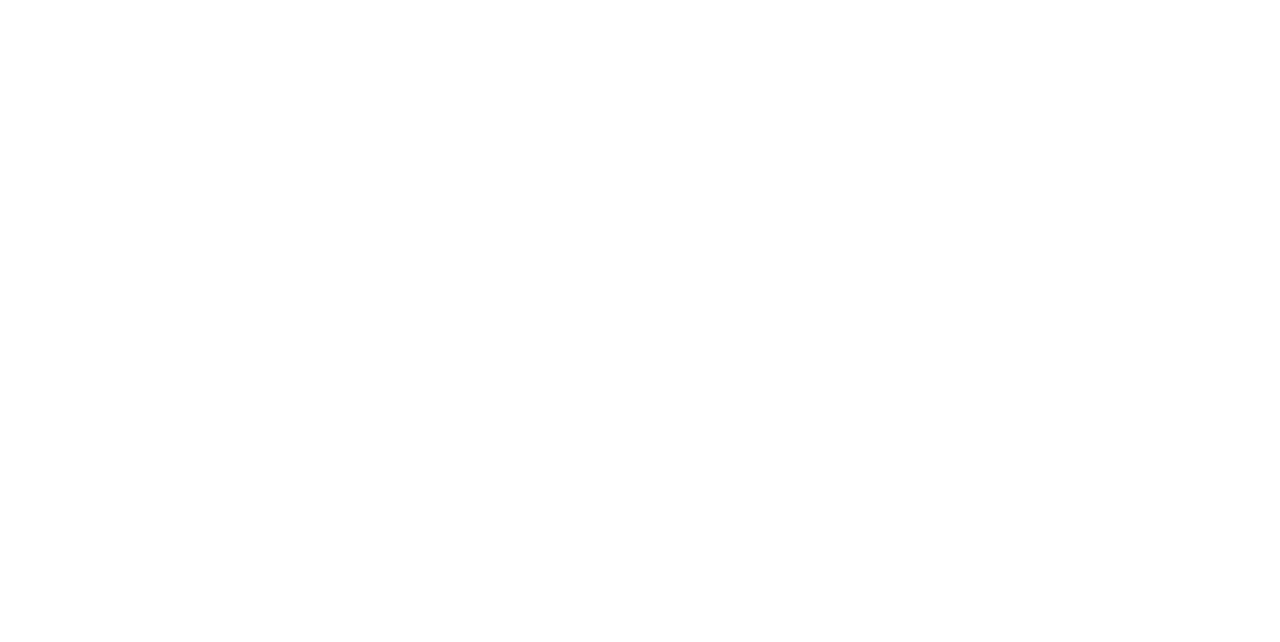
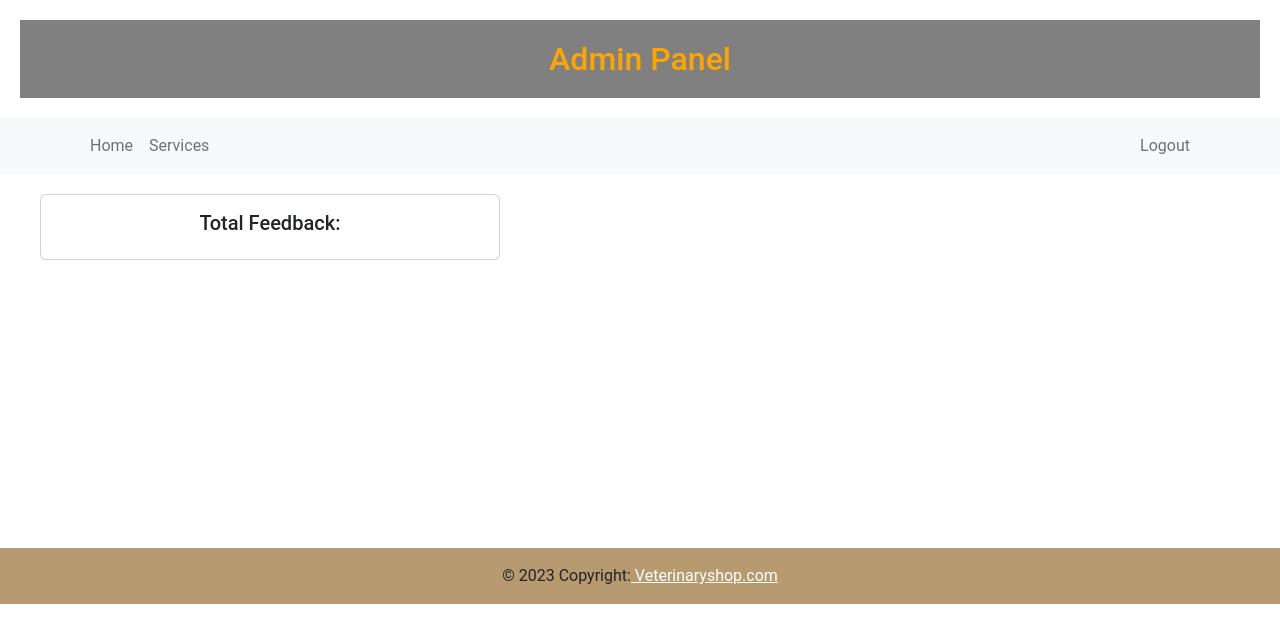
Before and after one commit to 00siam/vetenaryShop, a React (Create React App) app in the folder frontEnd/: page /adminDash in a window 1280 px wide. Before the commit this address had no page. Shown: the top 642 px of the page. Built offline with nearby package versions, Linux system fonts and the light colour scheme; no server answers.

Commit message:
admin panel add

```diff
--- /dev/null
+++ b/frontEnd/src/Admin/AdminDash.jsx
@@ -0,0 +1,66 @@
+import React, { useState, useEffect } from "react";
+import Axios from "axios";
+
+import AdminNav from "./AdminNav";
+
+import Footer from "../Footer/Footer";
+
+const AdminServices = () => {
+
+  const [counter, setCounter] = useState([]);
+
+  useEffect(() => {
+    const fetchServices = async () => {
+      try {
+        console.log("handle clicked start ....");
+        const res = await Axios.get("http://localhost:3001/adminDash");
+        setCounter(res.data.length);
+        // console.log("length: ", res.data.length);
+        // console.log("handle clicked end ....");
+      } catch (err) {
+        console.log(err);
+      }
+    };
+    fetchServices();
+  }, []);
+
+  return (
+    <>
+      <AdminNav />
+
+      {/*  backgroundColor: "red", */}
+      <div style={{marginLeft: 20, width:"80%"}}>
+        <div class="row">
+          <div class="col-sm-6">
+            <div class="card" style={{margin:20}}>
+              <div class="card-body">
+                <h5 class="card-title">Total Feedback: </h5>
+                <p class="card-text">
+                  { counter }
+                </p>
+              </div>
+            </div>
+          </div>
+          {/* <div class="col-sm-6">
+            <div class="card" style={{margin:20}}>
+              <div class="card-body">
+                <h5 class="card-title">Total service</h5>
+                <p class="card-text">
+                  5
+                </p>
+              </div>
+            </div>
+          </div> */}
+
+        </div>
+      </div>
+
+      {/* footer  */}
+      <div style={{ marginTop: 268 }}>
+        <Footer />
+      </div>
+    </>
+  );
+};
+
+export default AdminServices;
--- /dev/null
+++ b/frontEnd/src/Admin/AdminNav.jsx
@@ -0,0 +1,42 @@
+import React from 'react'
+import Container from "react-bootstrap/Container";
+import Nav from "react-bootstrap/Nav";
+import Navbar from "react-bootstrap/Navbar";
+
+const adminNav = () => {
+  return (
+    <div>
+        <div>
+        <h2
+          style={{
+            color: "orange",
+            margin: 20,
+            padding: 20,
+            backgroundColor: "grey",
+          }}
+        >
+          Admin Panel
+        </h2>
+      </div>
+
+      <Navbar expand="md" bg="light" variant="light" className="text-secondary">
+        <Container>
+          <Navbar.Toggle aria-controls="responsive-navbar-nav" />
+          <Navbar.Collapse id="responsive-navbar-nav">
+            <Nav className="me-auto ">
+              <Nav.Link href="/adminDash">Home</Nav.Link>
+              <Nav.Link href="/adminServices">Services</Nav.Link>
+
+            </Nav>
+
+            <Nav>
+              <Nav.Link href="/adminlogin">Logout</Nav.Link>
+            </Nav>
+          </Navbar.Collapse>
+        </Container>
+      </Navbar>
+    </div>
+  )
+}
+
+export default adminNav
--- a/frontEnd/src/Admin/AdminServices.jsx
+++ b/frontEnd/src/Admin/AdminServices.jsx
@@ -2,12 +2,11 @@
 import Table from "react-bootstrap/Table";
 import Axios from "axios";
 
-import Nav from "../NabBar/Nav";
+import AdminNav from "./AdminNav";
 import Footer from "../Footer/Footer";
 
 const AdminServices = () => {
   const [adminContact, setAdminContact] = useState([]);
-
 
   useEffect(() => {
     const fetchServices = async () => {
@@ -25,28 +24,28 @@
   }, []);
 
   const handleDeleteClick = async (id) => {
-    try{
-      console.log("handle deltected click start ")
+    try {
+      console.log("handle deltected click start ");
       console.log("id is: ", id);
-      await Axios.delete("http://localhost:3001/adminSerivices/"+id)
+      await Axios.delete("http://localhost:3001/adminSerivices/" + id);
       window.location.reload();
       console.log("handle deleted click end");
-    }catch(err){
-      console.log(err)
+    } catch (err) {
+      console.log(err);
     }
-  }
+  };
 
   return (
     <>
-      <Nav />
+      <AdminNav />
 
       <div>
-        <h2 style={{ color: "orange", marginTop: 80 }}>
-          Contact Information Table
+        <h2 style={{ color: "orange"}}>
+          Feedback Information Table
         </h2>
       </div>
 
-      <div className="admin" style={{margin:20, padding: 20}}>
+      <div className="admin" style={{ margin: 20, padding: 20 }}>
         <Table striped>
           <thead>
             <tr>
@@ -58,13 +57,23 @@
           </thead>
 
           {adminContact.map((contact, i) => (
-            <tbody  key={ contact.id } >
-             {/* map er porei must key = {}  dite hobe na hole error dibe  */}
+            <tbody key={contact.id}>
+              {/* map er porei must key = {}  dite hobe na hole error dibe  */}
               <tr>
-                <td> { contact. name} </td>
-                <td> { contact. email} </td>
-                <td> { contact. message} </td>
-                <td> <button type="button" onClick={()=>handleDeleteClick( contact.id )} className="btn btn-danger"> Delete </button></td>
+                <td> {contact.name} </td>
+                <td> {contact.email} </td>
+                <td> {contact.message} </td>
+                <td>
+                  {" "}
+                  <button
+                    type="button"
+                    onClick={() => handleDeleteClick(contact.id)}
+                    className="btn btn-danger"
+                  >
+                    {" "}
+                    Delete{" "}
+                  </button>
+                </td>
               </tr>
             </tbody>
           ))}
@@ -74,7 +83,7 @@
       {/* table  */}
 
       {/* footer  */}
-      <div style={{ marginTop: 268 }}>
+      <div style={{ marginTop: 100 }}>
         <Footer />
       </div>
     </>
--- a/frontEnd/src/Admin/Adminlogin.jsx
+++ b/frontEnd/src/Admin/Adminlogin.jsx
@@ -43,11 +43,15 @@
       const res = await Axios.post("http://localhost:3001/adminlogin", login).then((res) => {
         console.log(res);
         console.log(res.data.message);
+        if(res.data.message == "Wrong username and password combination!"){
+          window.location.reload();
+        }
         console.log(res.data[0].name); // ei line authentication make kore
 
         // console.log("handle clicked end ....");
       })
-      navigate("/adminServices")
+
+      navigate("/adminDash")
       // console.log("backend data:" ,res.data[0].name);
       // console.log("frontend data:" ,login.data);
     } catch (err) {
--- a/frontEnd/src/App.jsx
+++ b/frontEnd/src/App.jsx
@@ -7,6 +7,7 @@
 //import file
 import Adminlogin from "../src/Admin/Adminlogin";
 import AdminServices from "../src/Admin/AdminServices";
+import AdminDash from "../src/Admin/AdminDash";
 import Home from "../src/Home/Home";
 import Blogs from "../src/Blogs/Blogs";
 import Doctorinfomation  from './Doctorinformation/Doctorinfomation';
@@ -30,6 +31,7 @@
         <Route path="/games/randomDog" element={<RandomDog/>}/>
         <Route path="/adminlogin" element={<Adminlogin/>}/>
         <Route path="/adminServices" element={<AdminServices/>}/>
+        <Route path="/adminDash" element={<AdminDash/>}/>
       </Routes>
 
     </div>
--- a/frontEnd/src/Contact/ContactUs.jsx
+++ b/frontEnd/src/Contact/ContactUs.jsx
@@ -67,7 +67,7 @@
                 <p>+8801600000000</p>
                 <p> myemail@something.com</p>
               </div>
-              <div className="col-sm-7">
+              <div className="col-sm-7 need-validation" novalidate>
                 <div className="row">
                   <div className="col-sm-6 form-group">
                     <input
@@ -77,14 +77,15 @@
                       onChange = { handleChange }
                       placeholder="Name"
                       type="text"
-                      require = "required"
+                      required
                     />
+                    <div className="invalid-feedback"> please enter your name</div>
                     <br />
                   </div>
                   <div className="col-sm-6 form-group">
                     <input
                       className="form-control"
-                      id="email"
+                      id="exampleFormControlInput1"
                       name="em"
                       onChange = { handleChange }
                       placeholder="Email"
@@ -102,6 +103,7 @@
                   onChange = { handleChange }
                   placeholder="message"
                   rows="5"
+                  required
                 ></textarea>
 
                 <div className="row">
```
Also changed, not shown: 1 other file (tests, documents, lock files or other folders).
